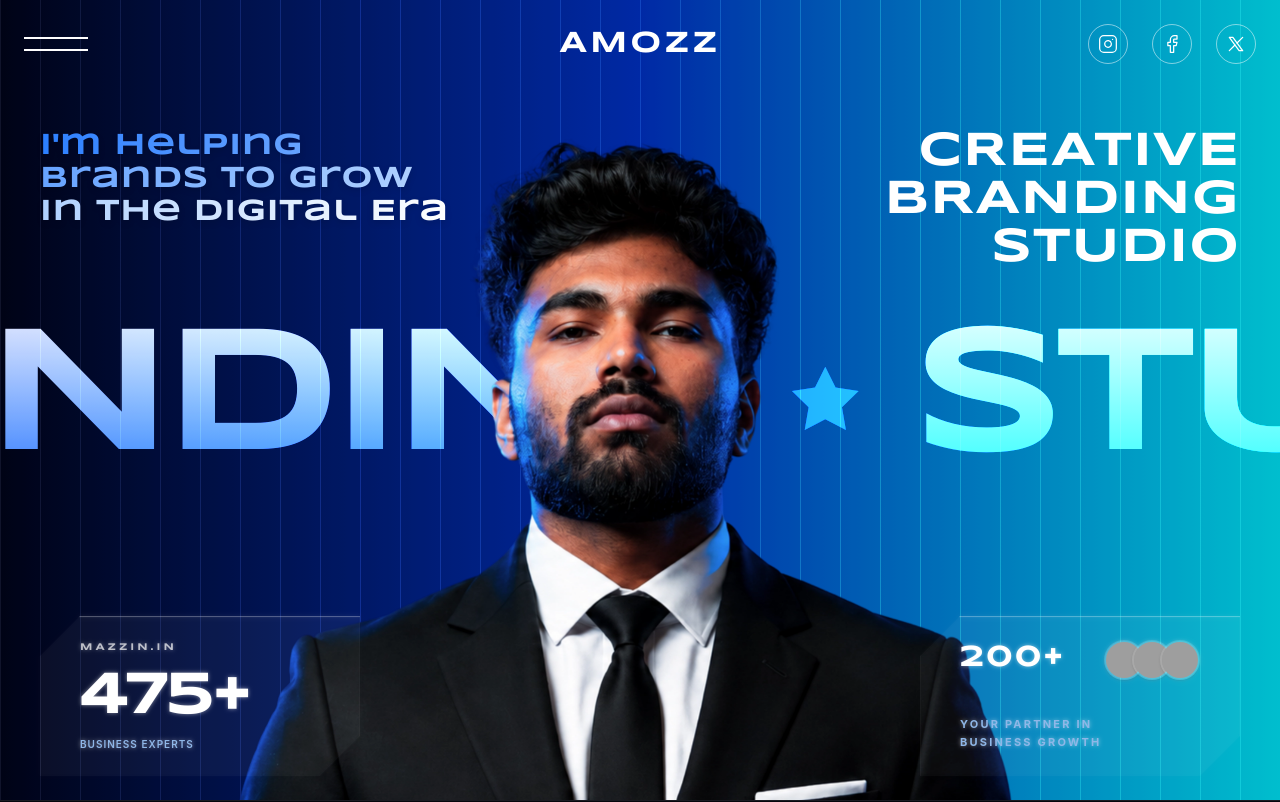
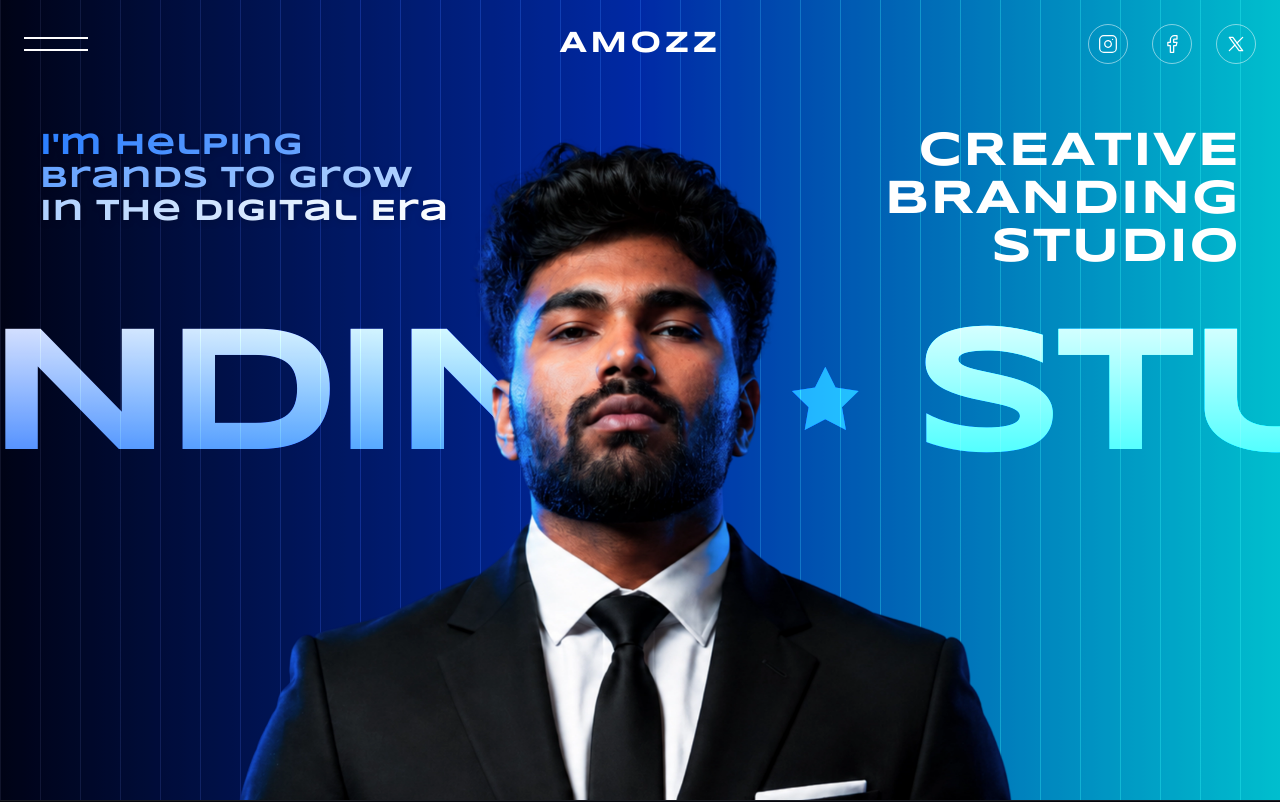
Before and after one commit to UNITY-11/mozzin, a Next.js app: page / in a window 1280 px wide. Shown: the top 802 px of the page. Built offline with nearby package versions, Linux system fonts and the light colour scheme; grey boxes are pictures that could not be loaded.

Commit message:
Update page layout to remove fixed HeroBoxes

```diff
--- a/src/app/page.tsx
+++ b/src/app/page.tsx
@@ -1,6 +1,5 @@
 import AboutSection from '@/components/AboutSection'
 import HeroBackground from '@/components/HeroBackground'
-import HeroBoxes from '@/components/HeroBoxes'
 import HeroContent from '@/components/HeroContent'
 import HeroMarquee from '@/components/HeroMarquee'
 import InteractiveHero from '@/components/InteractiveHero'
@@ -30,13 +29,6 @@ export default function Home() {
           </div>
         </div>
 
-        {/* 5. FIXED BOXES z-40 (In Front of everything in hero, Fixed) */}
-        <div className="pointer-events-none fixed inset-0 z-40 flex flex-col p-6">
-          <div className="relative mx-auto flex w-full max-w-[1500px] flex-1 flex-col">
-            <div className="flex-1" />
-            <HeroBoxes />
-          </div>
-        </div>
       </div>
 
       {/* 6. ABOUT SECTION z-50 (Scrolls up and covers all fixed layers) */}
```
